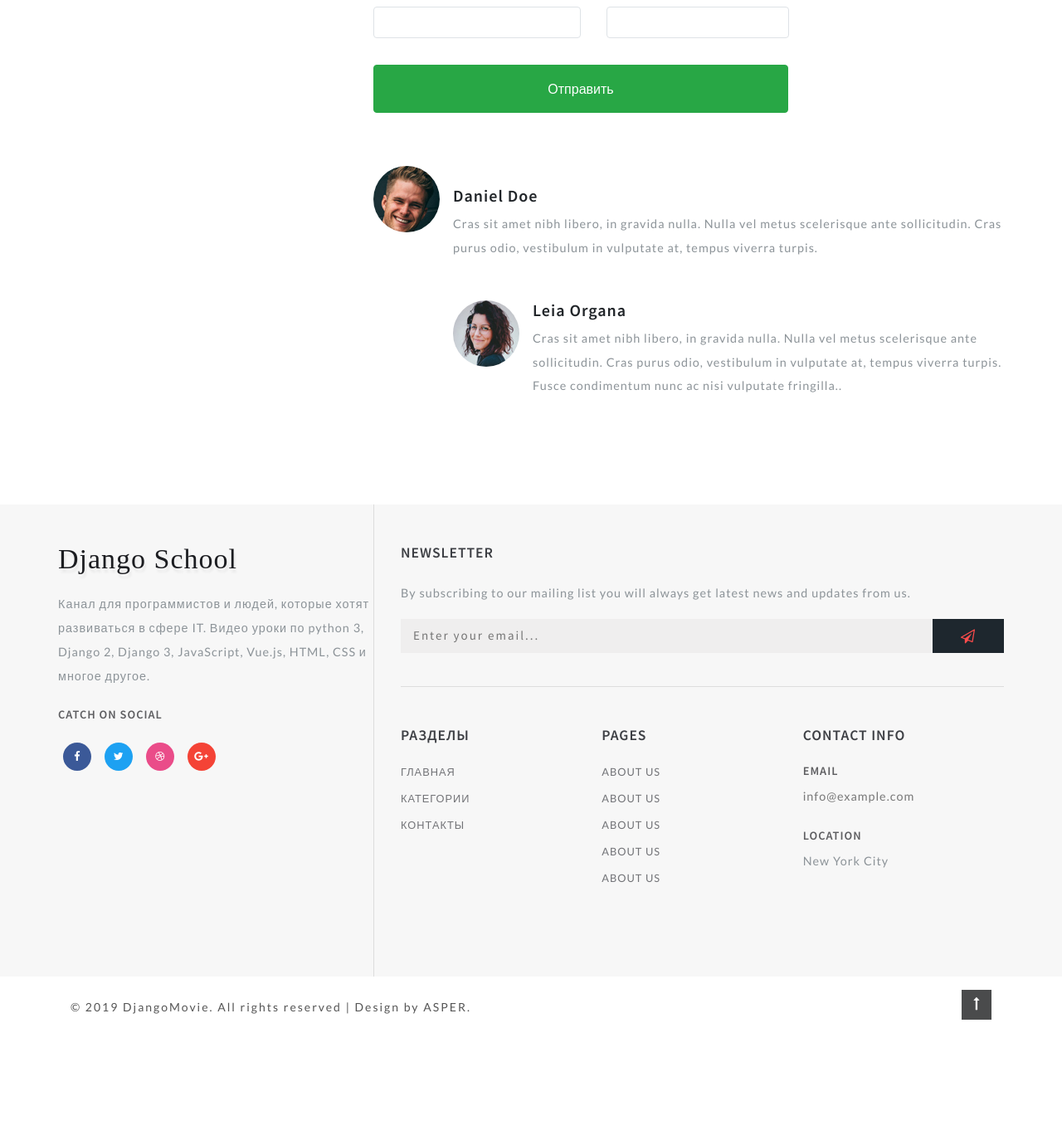
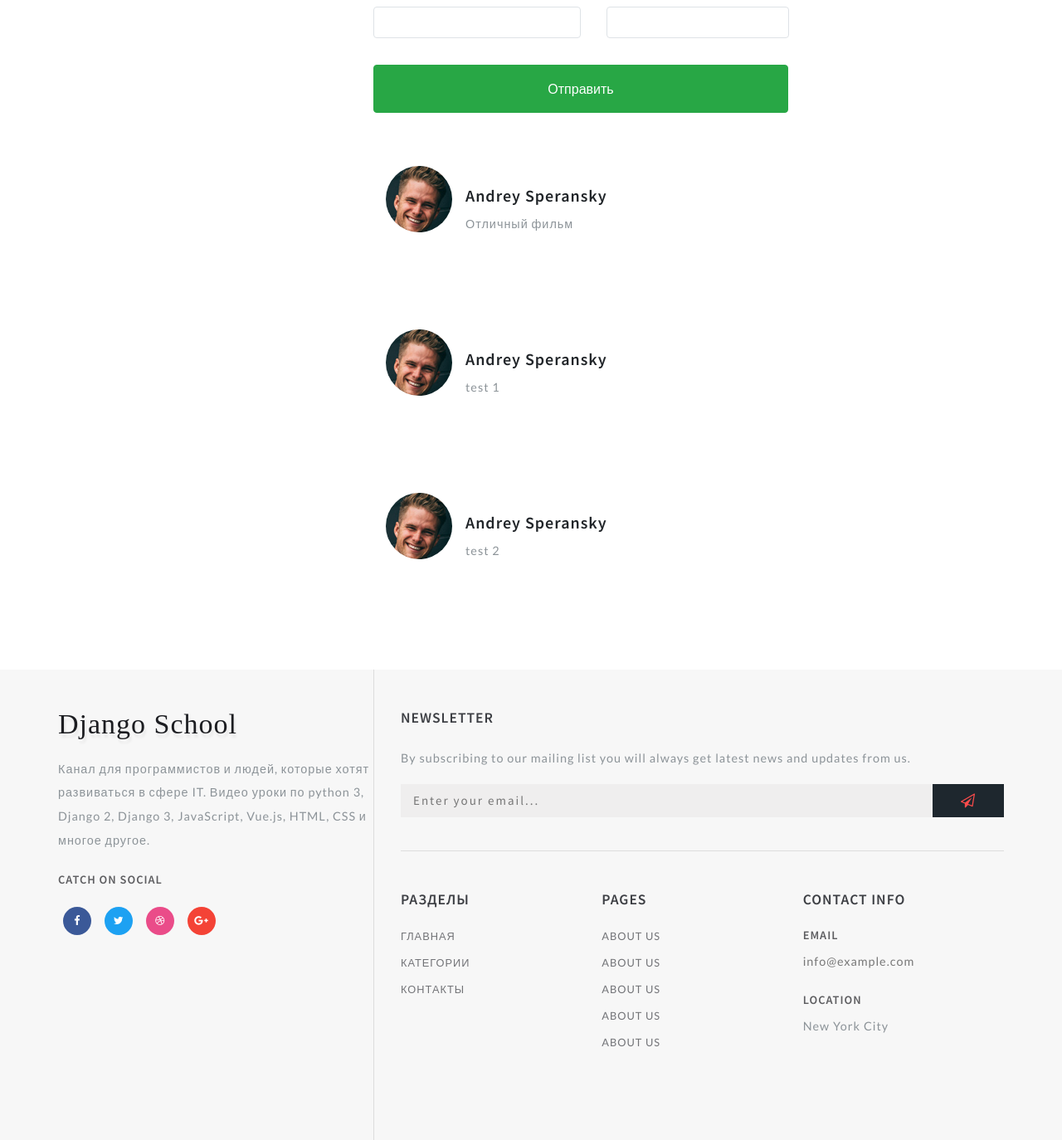
Before and after one commit to AndreySperansky/dj_movie, a Django app: a page that uses django_movie/movies/templates/movies/movie_detail.html in a window 1280 px wide. Shown: the part 2149-3523 px from the top of the page at 83% size. Before the commit the page ends 3378 px from the top, so only its background shows below. Run offline with Django 3.2, Linux system fonts and the light colour scheme; data comes from the database, SQL or seed files in the repository; both versions use the stored data as it was after the commit; some libraries are stand-ins or nearby versions.

Commit message:
Полностью закончен урок 9. Добавлена возможность отправки отзывов о фильме class AddReview(View)

```diff
--- a/django_movie/movies/templates/movies/movie_detail.html
+++ b/django_movie/movies/templates/movies/movie_detail.html
@@ -1,5 +1,6 @@
+
 {% extends 'movies/base.html' %}
-
+{% load static %}
 {% block title %} {{ movie.title }} {% endblock title %}
 
 {% block header %}<div class="main-banner inner">{% endblock header %}
@@ -130,9 +131,8 @@
   </div>
   <hr>
   <div class="row">
-    <div class="single-form-left">
-      <!-- contact form grid -->
-      <div class="contact-single">
+    <div class="contact-single">
+      <div class="single-form-left">
         <h3 class="editContent" style="outline: none; cursor: inherit;">
           <span class="sub-tittle editContent"  style="outline: none; cursor: inherit;">02</span>Оставить отзыв</h3>
         <form action=" {% url 'add_review'  movie.id %} " method="post" class="mt-4">
@@ -165,38 +165,38 @@
           </button>
         </form>
       </div>
-      <!--  //contact form grid ends here -->
     </div>
-    <div class="media py-5">
-      <img src="bundles/images/te2.jpg" class="mr-3 img-fluid" alt="image"
-           style="outline: none; cursor: inherit;">
-      <div class="media-body mt-4">
-        <h5 class="mt-0 editContent"
-            style="outline: none; cursor: inherit;">Daniel Doe</h5>
-        <p class="mt-2 editContent" style="outline: none; cursor: inherit;">
-          Cras sit amet nibh libero, in gravida nulla. Nulla vel metus
-          scelerisque ante sollicitudin. Cras purus odio, vestibulum in
-          vulputate at, tempus viverra turpis.
-        </p>
-        <div class="media mt-5 editContent"
-             style="outline: none; cursor: inherit;">
-          <a class="pr-3" href="#">
-            <img src="bundles/images/te1.jpg" class="img-fluid "
-                 alt="image" style="outline: none; cursor: inherit;">
-          </a>
-          <div class="media-body">
-            <h5 class="mt-0 editContent"
-                style="outline: none; cursor: inherit;">Leia Organa</h5>
-            <p class="mt-2 editContent"
-               style="outline: none; cursor: inherit;"> Cras sit amet
-              nibh libero, in gravida nulla. Nulla vel metus
-              scelerisque ante sollicitudin. Cras purus odio,
-              vestibulum in vulputate at, tempus viverra turpis. Fusce
-              condimentum nunc ac nisi vulputate fringilla..</p>
-          </div>
-        </div>
+  </div>
+    {% for review in movie.reviews_set.all %}
+      <div class="media py-5">
+        <img src="/static/images/te2.jpg" class="mr-3 img-fluid" alt="image">
+        <div class="media-body mt-4">
+          <h5 class="mt-0 editContent">
+            {{ review.name }}
+          </h5>
+          <p class="mt-2 editContent">
+            {{ review.text }}
+          </p>
+  <!--        <div class="media mt-5 editContent"-->
+  <!--             style="outline: none; cursor: inherit;">-->
+  <!--          <a class="pr-3" href="#">-->
+  <!--            <img src="static/images/te1.jpg" class="img-fluid "-->
+  <!--                 alt="image" style="outline: none; cursor: inherit;">-->
+  <!--          </a>-->
+  <!--          <div class="media-body">-->
+  <!--            <h5 class="mt-0 editContent"-->
+  <!--                style="outline: none; cursor: inherit;">Leia Organa</h5>-->
+  <!--            <p class="mt-2 editContent"-->
+  <!--               style="outline: none; cursor: inherit;"> Cras sit amet-->
+  <!--              nibh libero, in gravida nulla. Nulla vel metus-->
+  <!--              scelerisque ante sollicitudin. Cras purus odio,-->
+  <!--              vestibulum in vulputate at, tempus viverra turpis. Fusce-->
+  <!--              condimentum nunc ac nisi vulputate fringilla..</p>-->
+  <!--          </div>-->
+  <!--        </div>-->
+         </div>
       </div>
-    </div>
+    {% endfor %}
   </div>
 </div>
 
--- a/django_movie/movies/views.py
+++ b/django_movie/movies/views.py
@@ -3,7 +3,7 @@ from django.shortcuts import redirect, render
 from django.views.generic.base import View
 from .models import Movie, Category, Actor, Genre, Rating, Reviews
 from django.views.generic import ListView, DetailView
-# from .forms import ReviewForm
+from .forms import ReviewForm
 
 
 # class GenreYear:
@@ -66,39 +66,38 @@ class MovieDetailView(DetailView):
 CLASS AddReview - Добавление отзывов
 '''
 
-class AddReview(View):
-    """Отзывы"""
-    def post(self, request, pk):
-        print(request.POST)
-        return redirect("/")
+# class AddReview(View):
+#     """Отзывы"""
+#     def post(self, request, pk):
+#         print(request.POST)
+#         return redirect("/")
 
 
 # class AddReview(View):
 #     """Отзывы"""
 #     def post(self, request, pk):
-#         # print(request.POST)
 #         form = ReviewForm(request.POST)
 #         if form.is_valid():
-#             form = form.save(commit=False)
+#             form = form.save(commit=False)  # приостановка сохранения формы для внесения изменений
 #             form.movie_id = pk              # movie_id это заголовок столбца, поля movie таблицы reviews
 #             form.save()
 #         return redirect("/")
 
 
 
-# class AddReview(View):
-#     """Отзывы"""
-#
-#     def post(self, request, pk):
-#         form = ReviewForm(request.POST)
-#         movie = Movie.objects.get(id=pk)
-#         if form.is_valid():
-#             form = form.save(commit=False)
-#             if request.POST.get("parent", None):
-#                 form.parent_id = int(request.POST.get("parent"))
-#             form.movie = movie
-#             form.save()
-#         return redirect(movie.get_absolute_url())
+class AddReview(View):
+    """Отзывы"""
+
+    def post(self, request, pk):
+        form = ReviewForm(request.POST)
+        movie = Movie.objects.get(id=pk)
+        if form.is_valid():
+            form = form.save(commit=False)
+            if request.POST.get("parent", None):
+                form.parent_id = int(request.POST.get("parent"))
+            form.movie = movie
+            form.save()
+        return redirect(movie.get_absolute_url())
 
 
 
```
Also changed, not shown: django_movie/db.sqlite3.
